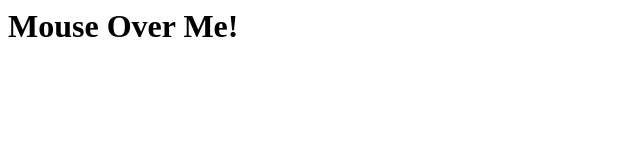
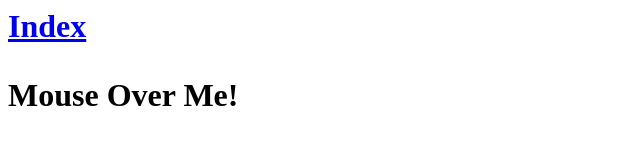
Before and after one commit to curtis1227/RetroTanks, a plain HTML site: page Stevie.html in a window 1280 px wide. Shown: the whole page, without its empty margins (0-640 px from the left). Drawn offline with Linux system fonts and the light colour scheme.

Commit message:
improved site navigation

```diff
--- a/Stevie.html
+++ b/Stevie.html
@@ -7,8 +7,19 @@
   <body id = "body">
 
     <h1>
+
+      <p>
+        <a href="index.html"> Index </a>
+      </p>
+
+      <p></p>
+
       <p onmouseover = "bgColorChangeRed()",
-         onmouseout = "bgColorChangeWhite()">Mouse Over Me!</p>
+         onmouseout = "bgColorChangeWhite()">
+
+          Mouse Over Me!
+
+      </p>
     </h1>
 
     <script src = "scripts/stevieScript.js"></script>
```
